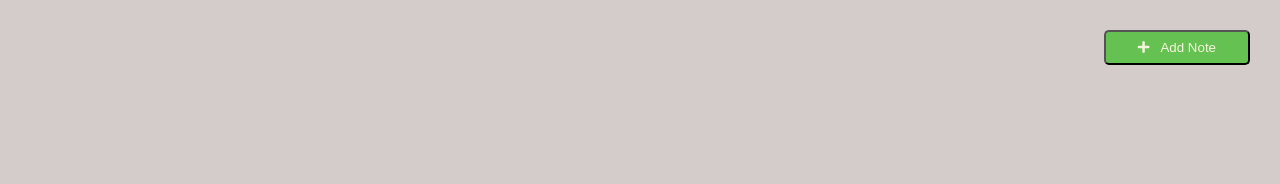
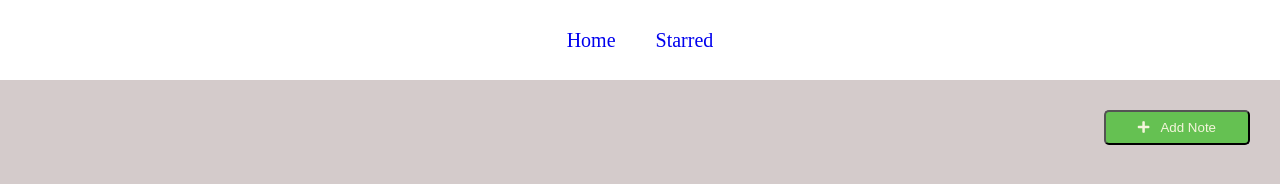
Before and after one commit to shiwani08/Notes-App, a plain HTML site: page index.html in a window 1280 px wide. Drawn offline with nearby package versions, Linux system fonts and the light colour scheme.

Commit message:
navBar component error fixed

```diff
--- a/index.html
+++ b/index.html
@@ -4,6 +4,7 @@
     <meta charset="UTF-8">
     <meta name="viewport" content="width=device-width, initial-scale=1.0">
     <script src="loadAssets.js"></script>
+    <script src="loadNavBar.js"></script>
 </head>
 <body>
     <!-- navbar -->
--- a/loadAssets.js
+++ b/loadAssets.js
@@ -19,7 +19,5 @@ document.addEventListener("DOMContentLoaded", () => {
     mainScript.src = "script.js"
     document.head.appendChild(mainScript);
 
-    const navScript = document.createElement("script")
-    navScript.src = "loadNavBar.js"
-    document.body.appendChild(navScript);
+
 })
```
